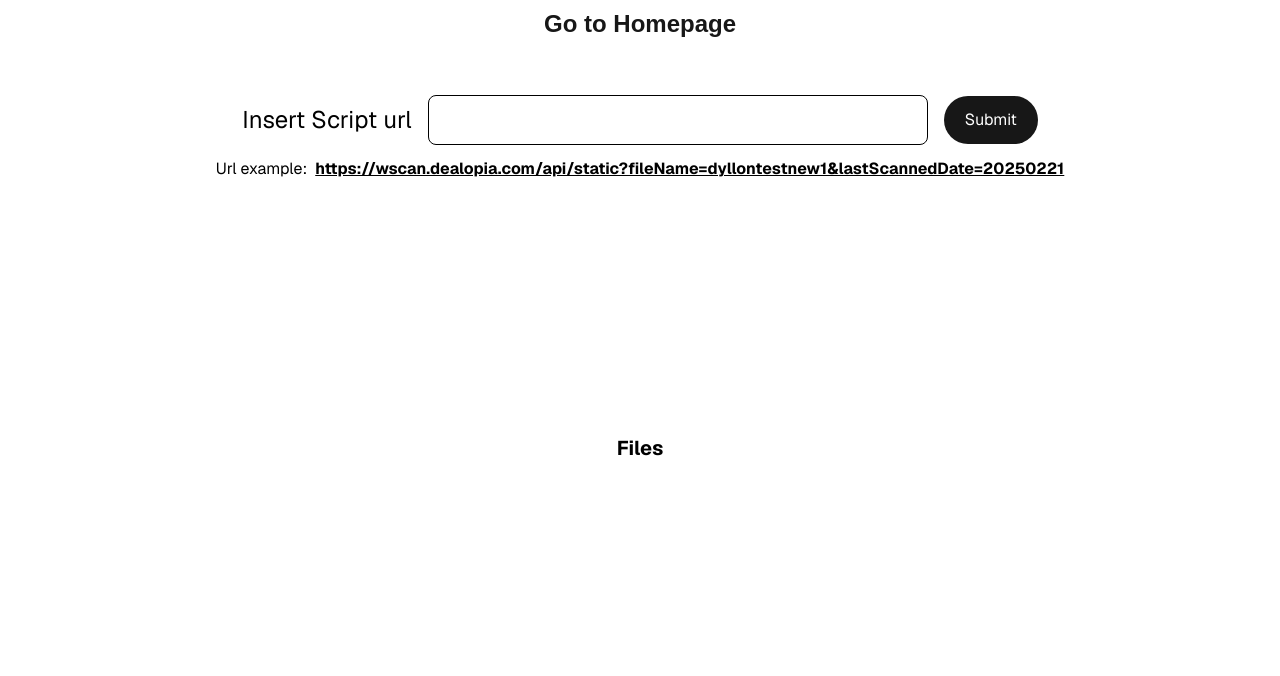
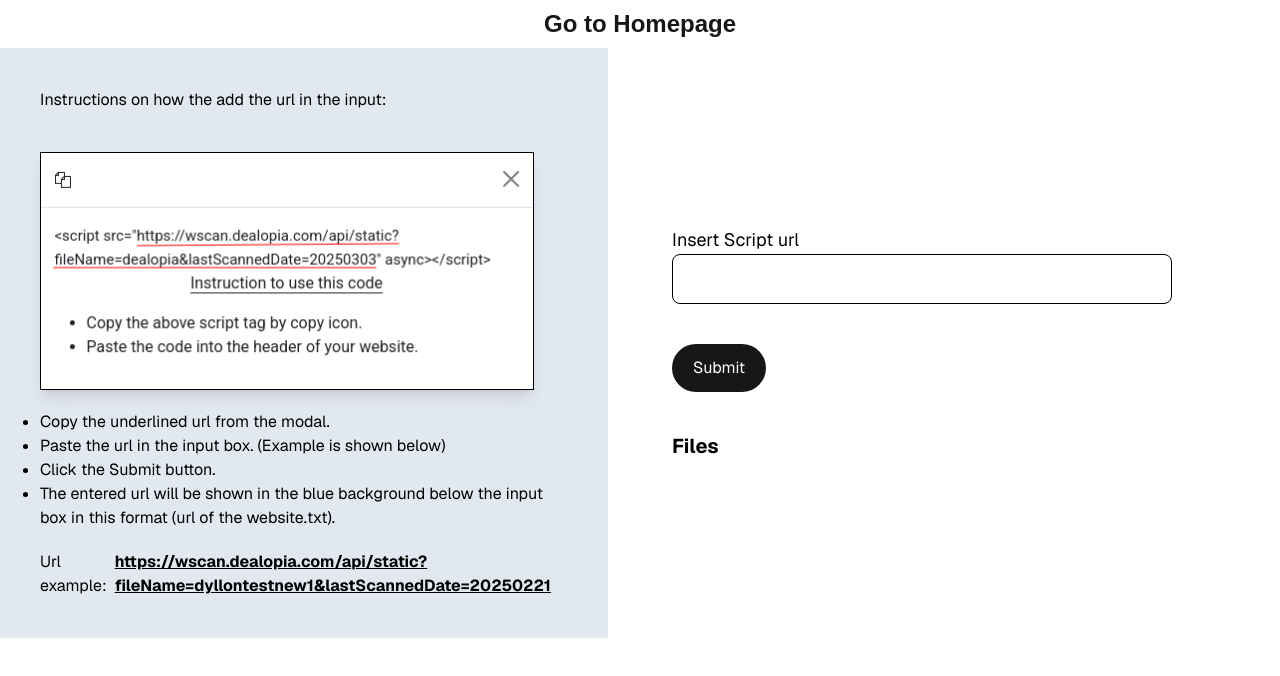
Before and after one commit to shreyasmisra01/dyllon-test, a Next.js app: page /insert in a window 1280 px wide. Shown: the top 676 px of the page. Built offline with nearby package versions, Linux system fonts and the light colour scheme.

Commit message:
added instructions and toast message upon instertion

```diff
--- a/app/insert/page.tsx
+++ b/app/insert/page.tsx
@@ -1,6 +1,6 @@
 "use client";
 
-import React, { FormEvent, useEffect, useState } from "react";
+import React, { useEffect, useState } from "react";
 import {
   deleteFileAction,
   getFilesForHost,
@@ -8,9 +8,15 @@ import {
 } from "../actions/serverAction";
 import { useRouter } from "next/navigation";
 import Link from "next/link";
+import Image from "next/image";
+
+import script from "../assets/script.png";
+import toast from "react-hot-toast";
 
 const Insert = () => {
   const [files, setFiles] = useState<string[]>([]);
+  const [loading, setLoading] = useState<boolean>(false);
+  const [deleteLoading, setDeleteLoading] = useState<boolean>(false);
   const router = useRouter();
   useEffect(() => {
     async function fetchFiles() {
@@ -19,40 +25,109 @@ const Insert = () => {
       const fixedHost = host.replace(":", "_");
       console.log("fixed host??", fixedHost);
       const fetchedFiles = await getFilesForHost(fixedHost);
-      console.log("what is fetchedFiles", fetchedFiles);
+
       setFiles(fetchedFiles);
     }
     fetchFiles();
   }, []);
 
-  const deleteFile = async (file: string) => {
-    deleteFileAction(file);
+  // Function to delete a file
+  const deleteFile = async (
+    file: string,
+    e: React.MouseEvent<HTMLButtonElement>
+  ) => {
+    e.preventDefault();
+    setDeleteLoading(true);
+    try {
+      await deleteFileAction(file); // Assuming deleteFileAction is a function that deletes the file
+      toast("File deleted successfully");
+      setDeleteLoading(false);
+
+      setTimeout(() => {
         router.refresh();
-  };
-  const handleSubmit = async (e: FormEvent<HTMLFormElement>) => {
-    const host = window.location.host;
-    console.log("what is host??", host);
-    e.preventDefault();
-    const form = e.currentTarget;
-    const formData = new FormData(form);
-    const inputValue = formData.get("myInput") as string;
-    if (inputValue) {
-      await writeFileAction(inputValue, host); // Call the server action
-      router.refresh();
+      }, 500);
+    } catch (error) {
+      toast("Error deleting file");
+      console.log("Error deleting file", error);
+    } finally {
+      setDeleteLoading(false);
+      // router.refresh();
     }
   };
+
+  // Handle the form submission to add a file
+  const handleSubmit = async (e: React.MouseEvent<HTMLButtonElement>) => {
+    e.preventDefault(); // Prevent the default behavior of the button (form submission)
+    setLoading(true);
+
+    const host = window.location.host;
+    const form = e.currentTarget.form; // Access the form associated with the button
+
+    if (form) {
+      const formData = new FormData(form); // Now TypeScript knows form is not null
+      const inputValue = formData.get("myInput") as string;
+
+      if (inputValue) {
+        try {
+          await writeFileAction(inputValue, host); // Assuming writeFileAction is a function that writes the file
+          toast("File added successfully");
+          setTimeout(() => {
+            router.refresh();
+          }, 700);
+        } catch (error) {
+          toast("Error adding file");
+          console.log("Error adding file", error);
+        } finally {
+          setLoading(false);
+        }
+      }
+    } else {
+      toast("Form not found");
+      setLoading(false);
+    }
+  };
+
   return (
-    <>
-      <form onSubmit={handleSubmit}>
+    <div className="">
+      <form>
         <div className="text-center p-2">
           <Link className="text-2xl  font-bold " href={"/"}>
             Go to Homepage
           </Link>
         </div>
-        <div className="grid grid-rows-[20px_1fr_20px] items-center justify-items-center min-h-screen p-8 pb-20 gap-16 sm:p-20 font-[family-name:var(--font-geist-sans)] bg-white">
+        <div className="grid grid-cols-2 items-center justify-items-center gap-16 font-[family-name:var(--font-geist-sans)] bg-white ">
           <div className="space-y-3">
-            <div className="flex justify-center items-center space-x-4">
-              <label htmlFor="" className="text-black text-2xl">
+            <div className="text-black bg-slate-200 p-10">
+              <p className="mb-10">
+                Instructions on how the add the url in the input:
+              </p>
+              <Image
+                src={script}
+                alt="script image alt"
+                className="shadow-lg border border-black mb-5"
+              />
+              <ul className="list-disc">
+                <li>Copy the underlined url from the modal.</li>
+                <li>
+                  Paste the url in the input box. (Example is shown below)
+                </li>
+                <li>Click the Submit button.</li>
+                <li>
+                  The entered url will be shown in the blue background below the
+                  input box in this format (url of the website.txt).
+                </li>
+              </ul>
+              <div className="gap-2 flex text-black mt-5">
+                <p>Url example:</p>
+                <span className="font-bold underline">
+                  https://wscan.dealopia.com/api/static?fileName=dyllontestnew1&lastScannedDate=20250221
+                </span>
+              </div>
+            </div>
+          </div>
+          <div className="text-black">
+            <div className="mb-10">
+              <label htmlFor="" className="text-black text-lg">
                 Insert Script url
               </label>
               <input
@@ -60,41 +135,56 @@ const Insert = () => {
                 className="text-black w-[500px] border border-black p-3 rounded-lg"
                 type="url"
               />
+            </div>
+            {loading ? (
               <button
-                type="submit"
+                type="button"
+                className="rounded-full border border-solid border-transparent transition-colors flex items-center justify-center bg-foreground text-background gap-2 hover:bg-[#383838] dark:hover:bg-[#ccc] text-sm sm:text-base h-10 sm:h-12 px-4 sm:px-5"
+              >
+                Loading
+              </button>
+            ) : (
+              <button
+                onClick={handleSubmit}
+                type="button"
                 className="rounded-full border border-solid border-transparent transition-colors flex items-center justify-center bg-foreground text-background gap-2 hover:bg-[#383838] dark:hover:bg-[#ccc] text-sm sm:text-base h-10 sm:h-12 px-4 sm:px-5"
               >
                 Submit
               </button>
-            </div>
-            <div className="gap-2 flex text-black">
-              <p>Url example:</p>
-              <span className="font-bold underline">
-                https://wscan.dealopia.com/api/static?fileName=dyllontestnew1&lastScannedDate=20250221
-              </span>
-            </div>
-          </div>
-          <div className="text-black">
+            )}
+
+            <div className="mt-10">
               <h2 className="text-xl font-bold">Files</h2>
               <ul>
                 {files.map((file) => (
                   <div key={file}>
                     <li className="flex space-x-8 items-center">
                       <span className="bg-blue-200 p-2 rounded-xl">{file}</span>
+                      {deleteLoading ? (
                         <button
-                      className="border border-black p-2 rounded-xl"
-                      onClick={() => deleteFile(file)}
+                          type="button"
+                          className="rounded-full border border-solid border-transparent transition-colors flex items-center justify-center bg-foreground text-background gap-2 hover:bg-[#383838] dark:hover:bg-[#ccc] text-sm sm:text-base h-10 sm:h-12 px-4 sm:px-5"
+                        >
+                          Loading
+                        </button>
+                      ) : (
+                        <button
+                          type="button"
+                          className="rounded-full border border-solid border-transparent transition-colors flex items-center justify-center bg-foreground text-background gap-2 hover:bg-[#383838] dark:hover:bg-[#ccc] text-sm sm:text-base h-10 sm:h-12 px-4 sm:px-5"
+                          onClick={(e) => deleteFile(file, e)}
                         >
                           Delete
                         </button>
+                      )}
                     </li>
                   </div>
                 ))}
               </ul>
             </div>
           </div>
+        </div>
       </form>
-    </>
+    </div>
   );
 };
 
--- a/app/layout.tsx
+++ b/app/layout.tsx
@@ -3,6 +3,7 @@ import { Geist, Geist_Mono } from "next/font/google";
 import "./globals.css";
 import { readFileAction } from "./actions/serverAction";
 import { headers } from "next/headers";
+import { Toaster } from "react-hot-toast";
 
 const geistSans = Geist({
   variable: "--font-geist-sans",
@@ -57,6 +58,7 @@ export default async function RootLayout({
         <body
           className={`${geistSans.variable} ${geistMono.variable} antialiased`}
         >
+          <Toaster />
           {children}
         </body>
       </html>
```
Also changed, not shown: package.json (+6 -5 lines), app/assets/script.png (added), 1 other file (tests, documents, lock files or other folders). Lines whose indentation alone changed are shown as unchanged.
